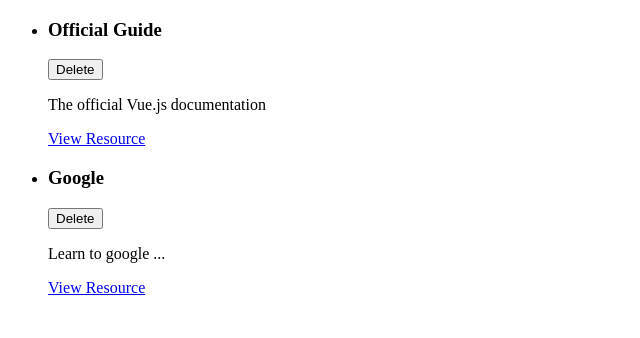
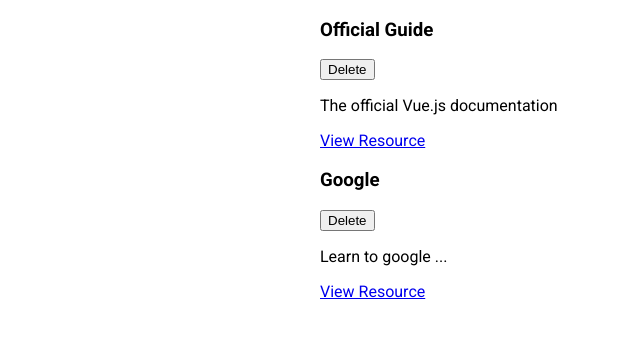
Before and after one commit to Levente26/learning-resources-app-vue-udemy, a Vue app: page / in a window 1280 px wide. Shown: the top 338 px of the page, without its empty margins (0-640 px from the left). Built offline with nearby package versions, Linux system fonts and the light colour scheme.

Commit message:
wrapper component for resources

```diff
--- a/src/App.vue
+++ b/src/App.vue
@@ -1,21 +1,13 @@
 <template>
-    <ul>
-        <learning-resource
-            v-for="res in storedResources"
-            :key="res.id"
-            :title="res.title"
-            :description="res.description"
-            :link="res.link"
-        ></learning-resource>
-    </ul>
+    <stored-resources :resources="storedResources"></stored-resources>
 </template>
 
 <script>
-import LearningResource from './components/learning-resources/LearningResource.vue';
+import StoredResources from './components/learning-resources/StoredResources.vue';
 
 export default {
     components: {
-        LearningResource
+        StoredResources,
     },
     data() {
         return {
@@ -37,3 +29,19 @@
     }
 }
 </script>
+
+<style>
+@import url('https://fonts.googleapis.com/css2?family=Roboto:wght@400;700&display=swap');
+
+* {
+  box-sizing: border-box;
+}
+
+html {
+  font-family: 'Roboto', sans-serif;
+}
+
+body {
+  margin: 0;
+}
+</style>
--- /dev/null
+++ b/src/components/learning-resources/StoredResources.vue
@@ -0,0 +1,32 @@
+<template>
+    <ul>
+        <learning-resource
+            v-for="res in resources"
+            :key="res.id"
+            :title="res.title"
+            :description="res.description"
+            :link="res.link"
+        ></learning-resource>
+    </ul>
+</template>
+
+<script>
+import LearningResource from './LearningResource.vue';
+
+export default {
+    components: {
+        LearningResource,
+    },
+    props: ['resources']
+}
+</script>
+
+<style scoped>
+ul {
+  list-style: none;
+  margin: 0;
+  padding: 0;
+  margin: auto;
+  max-width: 40rem;
+}
+</style>
```
